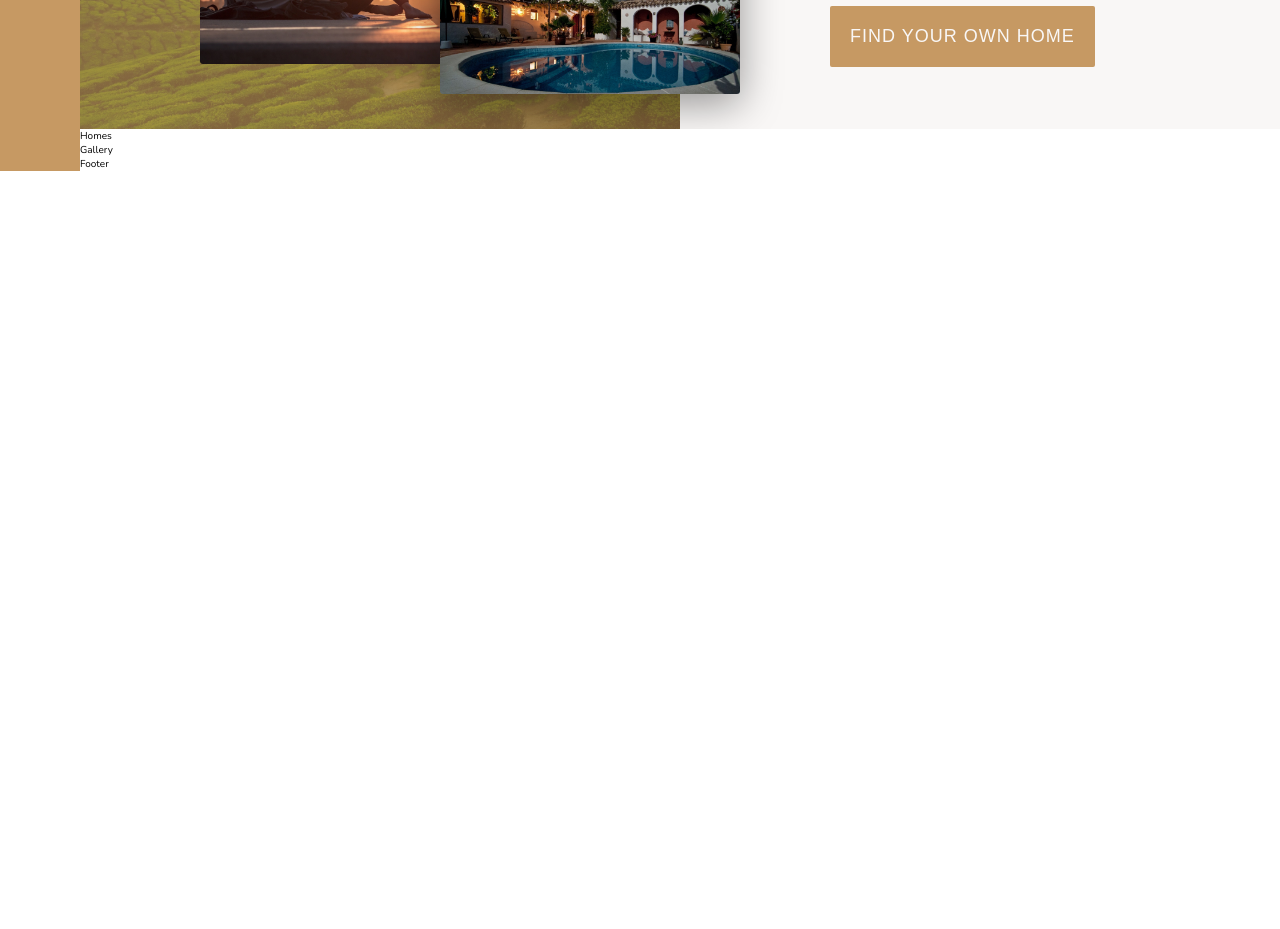
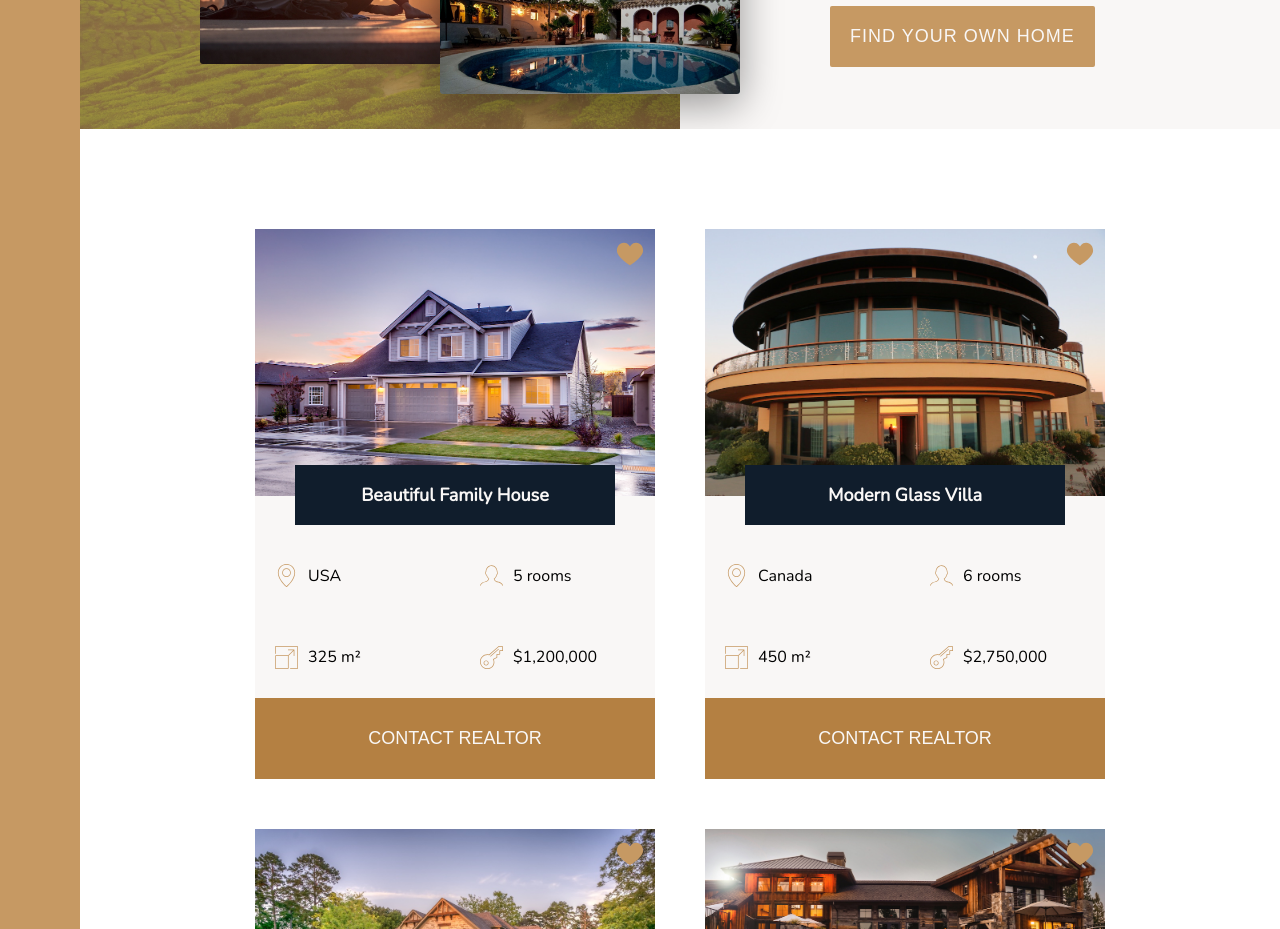
Before and after one commit to james-hatfield/nexter, a React (Create React App) app: page / in a window 1280 px wide. Shown: the part 1680-2609 px from the top of the page. Before the commit the page ends 1851 px from the top, so only its background shows below. Built offline with nearby package versions, Linux system fonts and the light colour scheme.

Commit message:
added card component and updated homes component

```diff
--- /dev/null
+++ b/src/App.data.ts
@@ -0,0 +1,52 @@
+import { IHome } from "./App.types";
+
+export const homes: IHome[] = [
+  {
+    name: "Beautiful Family House",
+    location: "USA",
+    rooms: "5 rooms",
+    size: "325 m",
+    price: "$1,200,000",
+    image: require("./assets/house-1.jpeg"),
+  },
+  {
+    name: "Modern Glass Villa",
+    location: "Canada",
+    rooms: "6 rooms",
+    size: "450 m",
+    price: "$2,750,000",
+    image: require("./assets/house-2.jpeg"),
+  },
+  {
+    name: "Cozy Country Home",
+    location: "UK",
+    rooms: "4 rooms",
+    size: "250 m",
+    price: "$850,000",
+    image: require("./assets/house-3.jpeg"),
+  },
+  {
+    name: "Large Rustical Villa",
+    location: "Portugal",
+    rooms: "6 rooms",
+    size: "489 m",
+    price: "$1,950,000",
+    image: require("./assets/house-4.jpeg"),
+  },
+  {
+    name: "Majestic Palace House",
+    location: "Germany",
+    rooms: "18 rooms",
+    size: "4230 m",
+    price: "$9,500,000",
+    image: require("./assets/house-5.jpeg"),
+  },
+  {
+    name: "Modern Family Apartment",
+    location: "Italy",
+    rooms: "3 rooms",
+    size: "180 m",
+    price: "$600,000",
+    image: require("./assets/house-6.jpeg"),
+  },
+];
--- a/src/components/Features/Features.module.scss
+++ b/src/components/Features/Features.module.scss
@@ -10,6 +10,11 @@
   align-content: center;
   justify-content: center;
   font-size: 2rem;
+
+  @media screen and (min-width: 2077px) {
+    padding: 8rem 40rem;
+    column-gap: 5rem;
+  }
 
   @media screen and (max-width: 1600px) {
     padding: 8rem 6rem;
--- /dev/null
+++ b/src/components/HomeCard/HomeCard.module.scss
@@ -0,0 +1,76 @@
+@import "../../sass/main.scss";
+
+.HomeCard {
+  display: grid;
+  grid-template-rows: 26.6rem 1fr 0.4fr;
+  width: 40rem;
+  height: 55rem;
+  background-color: $color-grey-light-1;
+  border-radius: 3px;
+
+  .ImageContainer {
+    position: relative;
+
+    svg {
+      position: absolute;
+      top: 0;
+      right: 0;
+      margin: 1rem;
+      fill: $color-primary;
+      width: 3rem;
+      height: 3rem;
+    }
+
+    .Image {
+      width: 100%;
+    }
+
+    .HouseName {
+      position: absolute;
+      top: 100%;
+      left: 50%;
+      transform: translate(-50%, -50%);
+      color: $color-grey-light-1;
+      background-color: $color-secondary;
+      width: 80%;
+      text-align: center;
+      padding: 1.8rem 0;
+      font-size: 1.8rem;
+      font-weight: 600;
+    }
+  }
+
+  .InfoContainer {
+    display: grid;
+    grid-template-rows: auto auto;
+    grid-template-columns: 1fr 1fr;
+    padding: 0 2rem;
+    column-gap: 5rem;
+    margin-top: 4rem;
+
+    svg {
+      fill: $color-primary;
+      width: 2.3rem;
+      height: 2.3rem;
+      margin-right: 1rem;
+    }
+
+    .Info {
+      display: flex;
+      align-items: center;
+      span {
+        font-size: 1.6rem;
+      }
+    }
+  }
+
+  .Contact {
+    background-color: darken($color-primary, 10%);
+    color: $color-grey-light-1;
+    border: none;
+    font-size: 1.8rem;
+    // letter-spacing: 1px;
+    cursor: pointer;
+    text-transform: uppercase;
+  }
+}
--- /dev/null
+++ b/src/components/HomeCard/HomeCard.tsx
@@ -0,0 +1,34 @@
+import React from "react";
+import classes from "./HomeCard.module.scss";
+import { IHome } from "../../App.types";
+import Icon from "../SvgIcon/Icon";
+
+const HomeCard = (props: IHome) => (
+  <div className={classes.HomeCard}>
+    <div className={classes.ImageContainer}>
+      <img className={classes.Image} src={props.image} alt={props.name} />
+      <Icon name="heart-full" />
+      <div className={classes.HouseName}>{props.name}</div>
+    </div>
+    <div className={classes.InfoContainer}>
+      <div className={classes.Info}>
+        <Icon name="map-pin" />
+        <span>{props.location}</span>
+      </div>
+      <div className={classes.Info}>
+        <Icon name="profile-male" />
+        <span>{props.rooms}</span>
+      </div>
+      <div className={classes.Info}>
+        <Icon name="expand" />
+        <span>{props.size}&sup2;</span>
+      </div>
+      <div className={classes.Info}>
+        <Icon name="key" />
+        <span>{props.price}</span>
+      </div>
+    </div>
+    <button className={classes.Contact}>Contact Realtor</button>
+  </div>
+);
+export default HomeCard;
--- a/src/components/Homes/Homes.module.scss
+++ b/src/components/Homes/Homes.module.scss
@@ -1,3 +1,15 @@
+@import "../../sass/main.scss";
+
 .Homes {
   grid-area: homes;
+
+  display: grid;
+  grid-template-columns: repeat(auto-fit, 40rem);
+  padding: 10rem 10rem;
+  grid-gap: 5rem;
+  justify-content: center;
+
+  @include breakpoints(tab-land) {
+    padding: 4rem 0;
+  }
 }
--- a/src/components/Homes/Homes.tsx
+++ b/src/components/Homes/Homes.tsx
@@ -1,5 +1,13 @@
 import React from "react";
 import classes from "./Homes.module.scss";
+import { homes } from "../../App.data";
+import HomeCard from "../HomeCard/HomeCard";
 
-const Homes = () => <section className={classes.Homes}>Homes</section>;
+const Homes = () => (
+  <section className={classes.Homes}>
+    {homes.map((h) => (
+      <HomeCard {...h} />
+    ))}
+  </section>
+);
 export default Homes;
```
Also changed, not shown: src/App.types.ts (added, +8 -0 lines).
